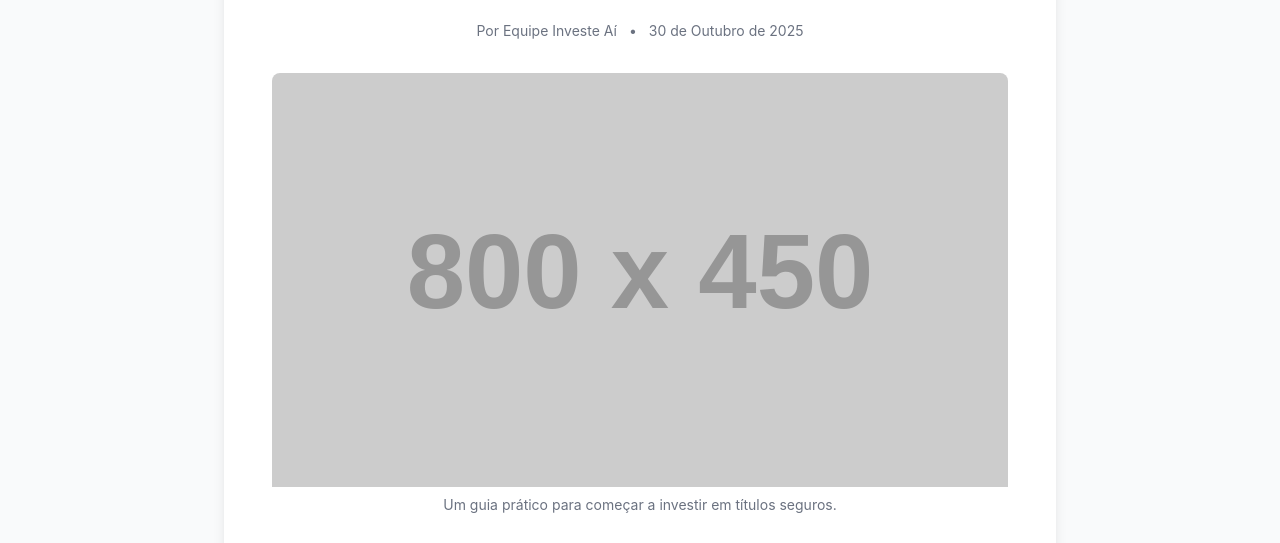
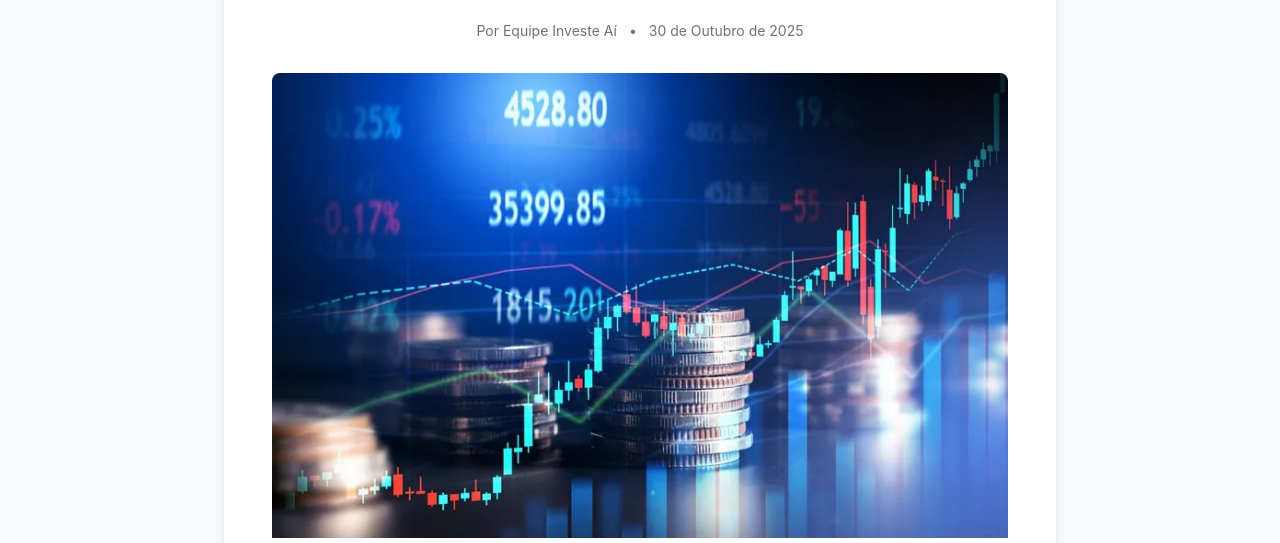
Before and after one commit to thiaguinhodominante-cmd/site, a plain HTML site: page artigo5.html in a window 1280 px wide. Shown: the part 379-922 px from the top of the page. Drawn offline with nearby package versions, Linux system fonts and the light colour scheme; placeholder pictures from the web are drawn by us.

Commit message:
Update artigo5.html

```diff
--- a/artigo5.html
+++ b/artigo5.html
@@ -72,7 +72,7 @@
             </div>
 
             <figure class="mb-10 rounded-lg overflow-hidden">
-                <img src="https://placehold.co/800x450/a1c5d4/ffffff?text=Passo+a+Passo+Renda+Fixa"
+                <img src="pics/f05.webp"
                     onerror="this.onerror=null; this.src='https://placehold.co/800x450/a1c5d4/ffffff?text=Imagem+Placeholder';"
                     alt="Imagem representando o ato de seguir um passo a passo para investir em renda fixa." class="w-full h-auto object-cover">
                 <figcaption class="text-center text-sm text-gray-500 mt-2">Um guia prático para começar a investir em títulos seguros.</figcaption>
```
